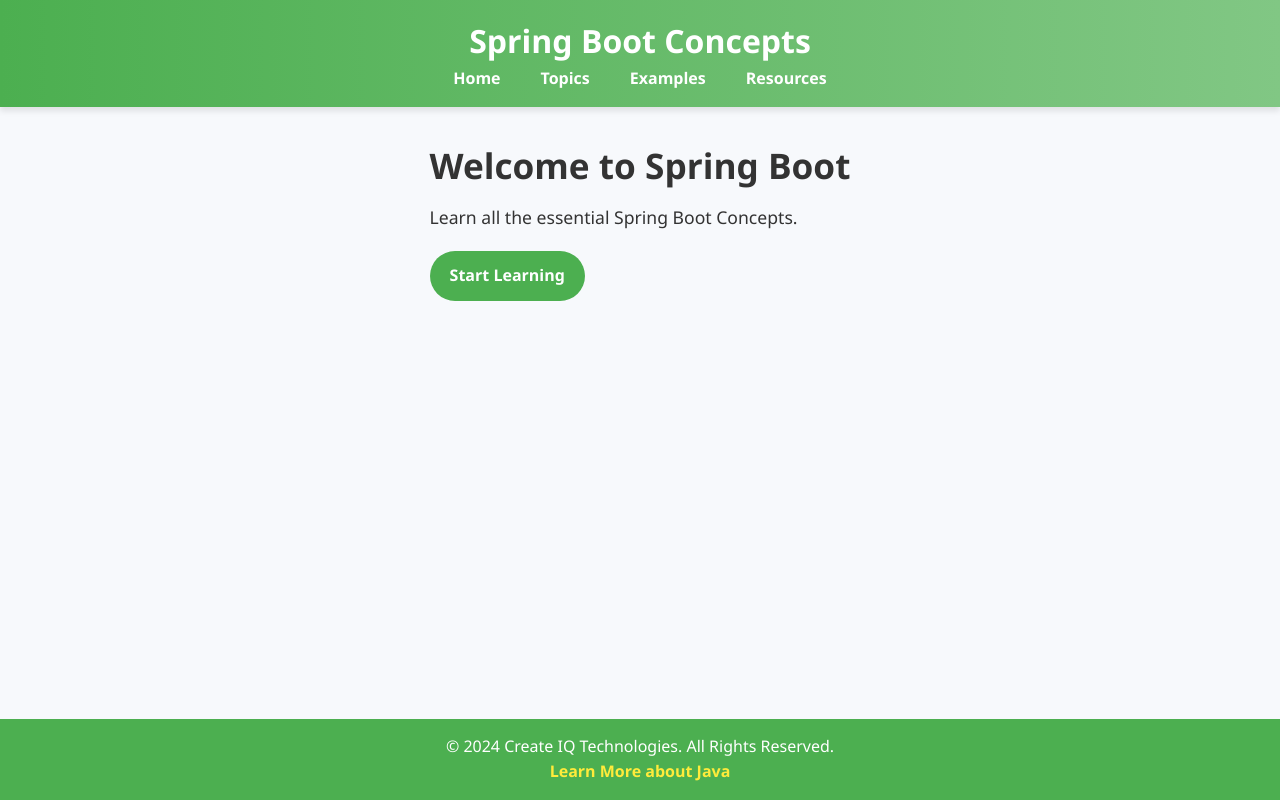
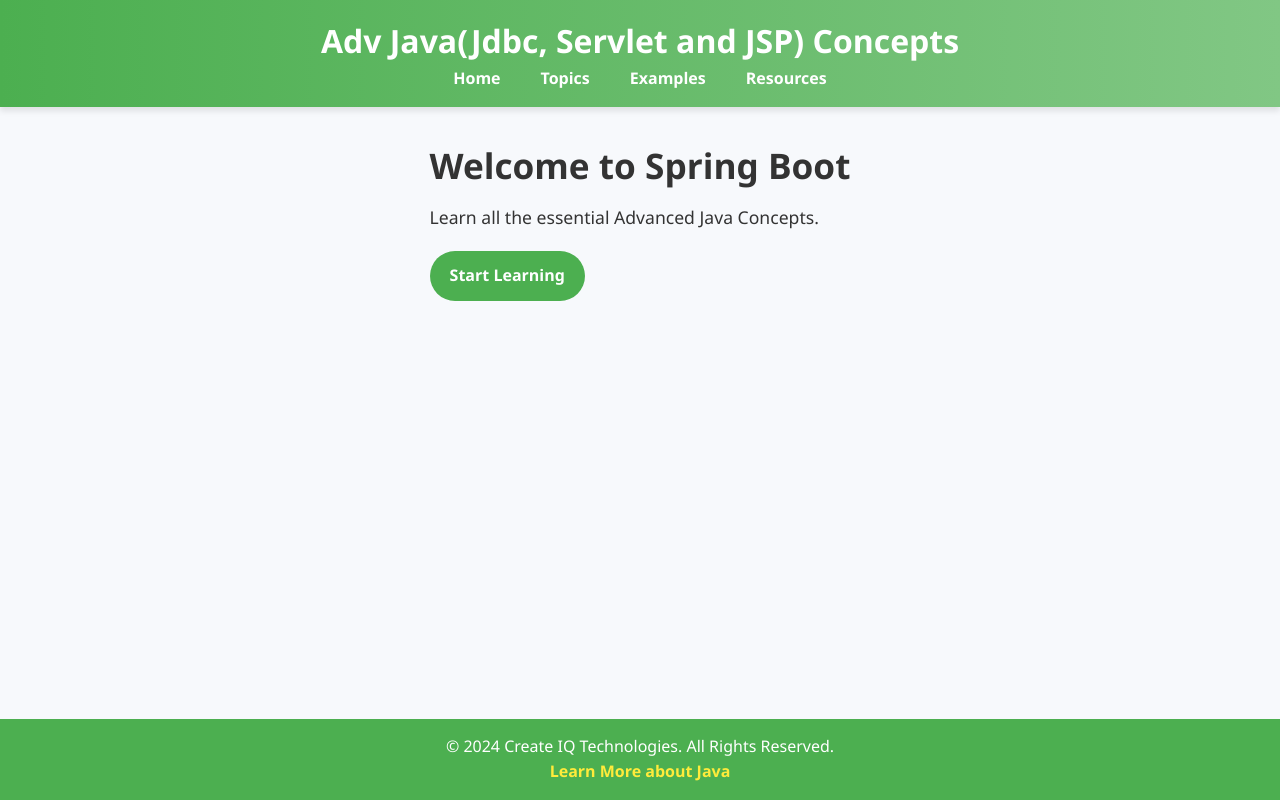
Before and after one commit to vidvaan/adv-java, a plain HTML site: page index.html in a window 1280 px wide. Drawn offline with Linux system fonts and the light colour scheme.

Commit message:
Update index.html

```diff
--- a/index.html
+++ b/index.html
@@ -3,12 +3,12 @@
 <head>
   <meta charset="UTF-8">
   <meta name="viewport" content="width=device-width, initial-scale=1.0">
-  <title>Core Java Concepts</title>
+  <title>Adv Java Concepts</title>
   <link rel="stylesheet" href="./css/styles.css">
 </head>
 <body>
   <header>
-    <h1>Spring Boot Concepts</h1>
+    <h1>Adv Java(Jdbc, Servlet and JSP) Concepts</h1>
     <nav>
       <ul>
         <li><a href="index.html">Home</a></li>
@@ -22,7 +22,7 @@
   <main>
     <section>
       <h2>Welcome to Spring Boot</h2>
-      <p>Learn all the essential Spring Boot Concepts.</p>
+      <p>Learn all the essential Advanced Java Concepts.</p>
       <a href="topics.html" class="button">Start Learning</a>
     </section>
   </main>
```
